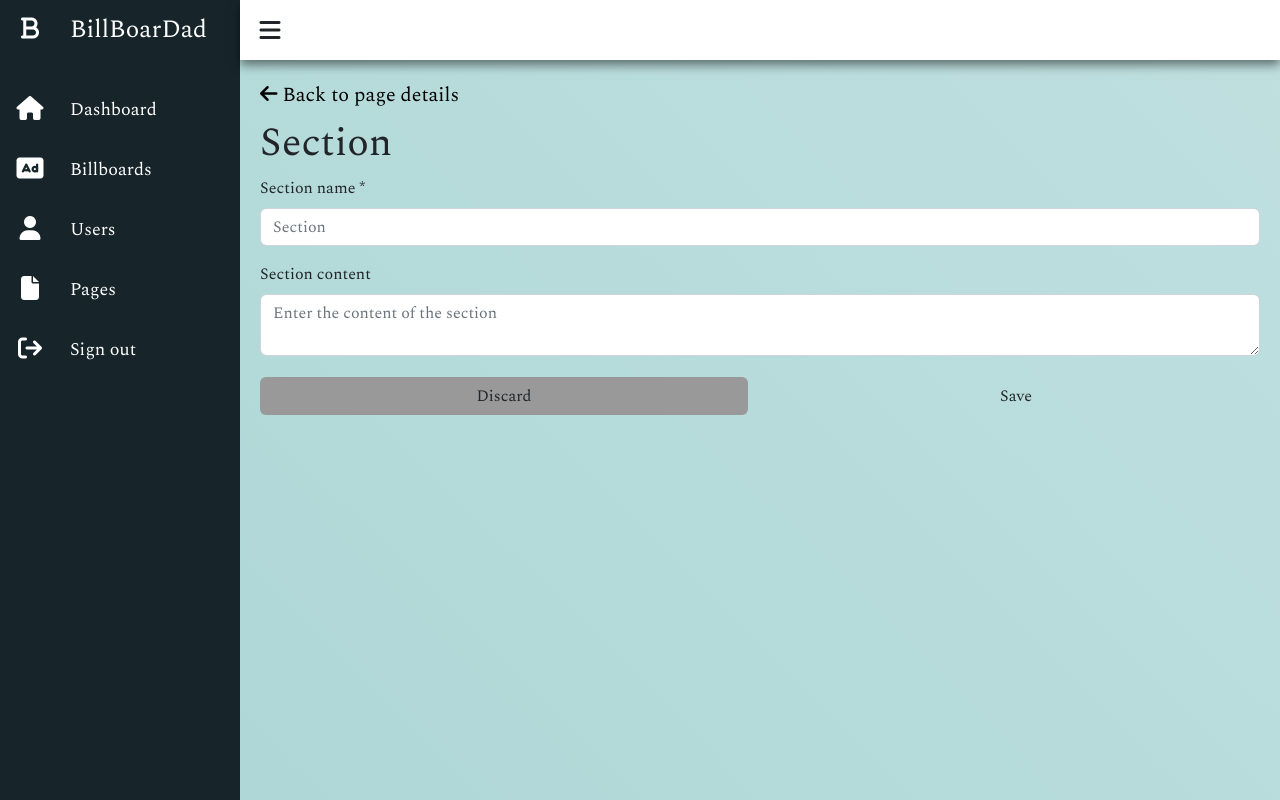
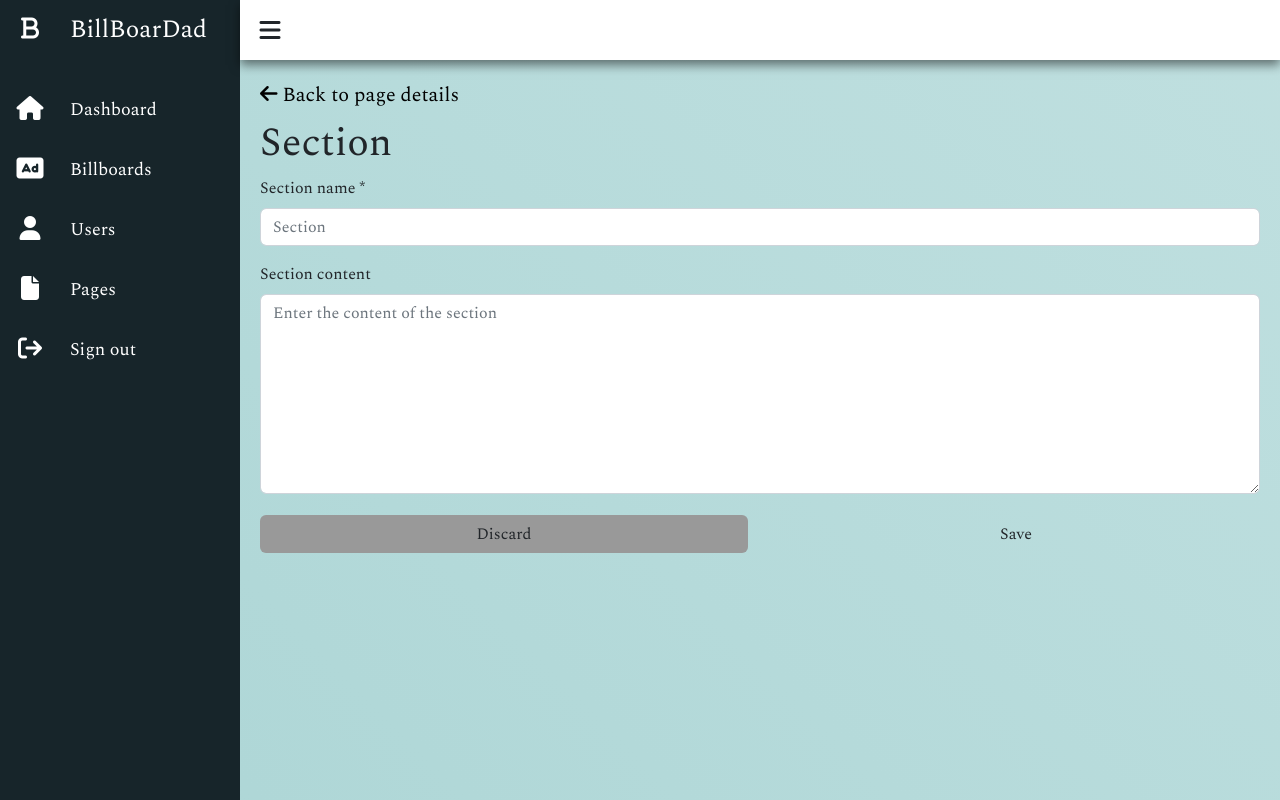
Before and after one commit to shynkwanchi/rmit-billboardad, a React (Create React App) app in the folder client/: page /admin/section/1 in a window 1280 px wide. Built offline with nearby package versions, Linux system fonts and the light colour scheme; no server answers; sample sign-in values are in the browser's storage.

Commit message:
Small update

```diff
--- a/client/src/routes/admin-routes/admin-panel.css
+++ b/client/src/routes/admin-routes/admin-panel.css
@@ -74,6 +74,10 @@
     font-weight: bold;
 }
 
+.editor-box textarea {
+    height: 200px;
+}
+
 .body {
     background: linear-gradient(45deg, #80c0c0,#99cccc,#b3d9d9,#cce6e6);
     background-size: 400% 400%;
```
